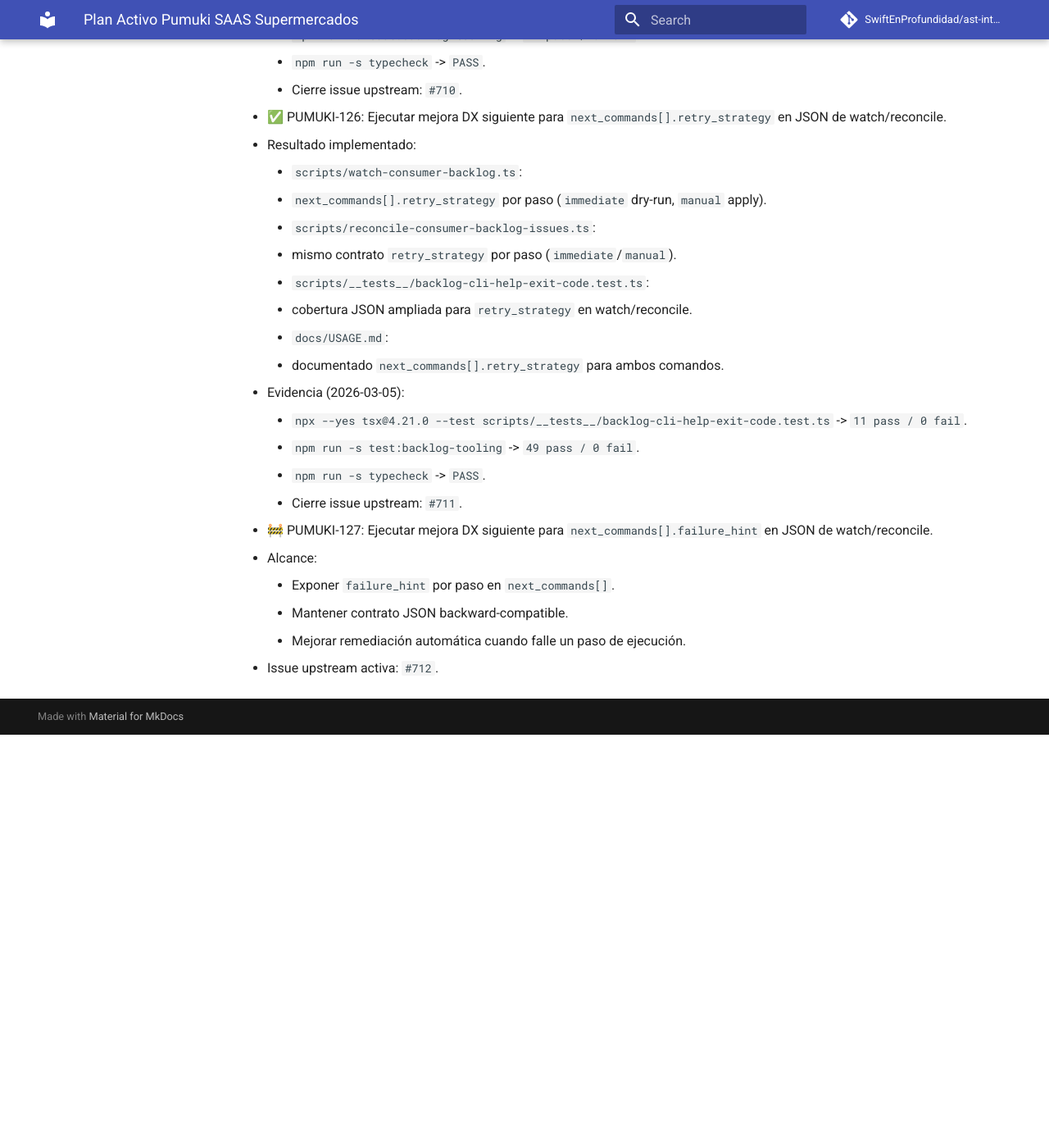
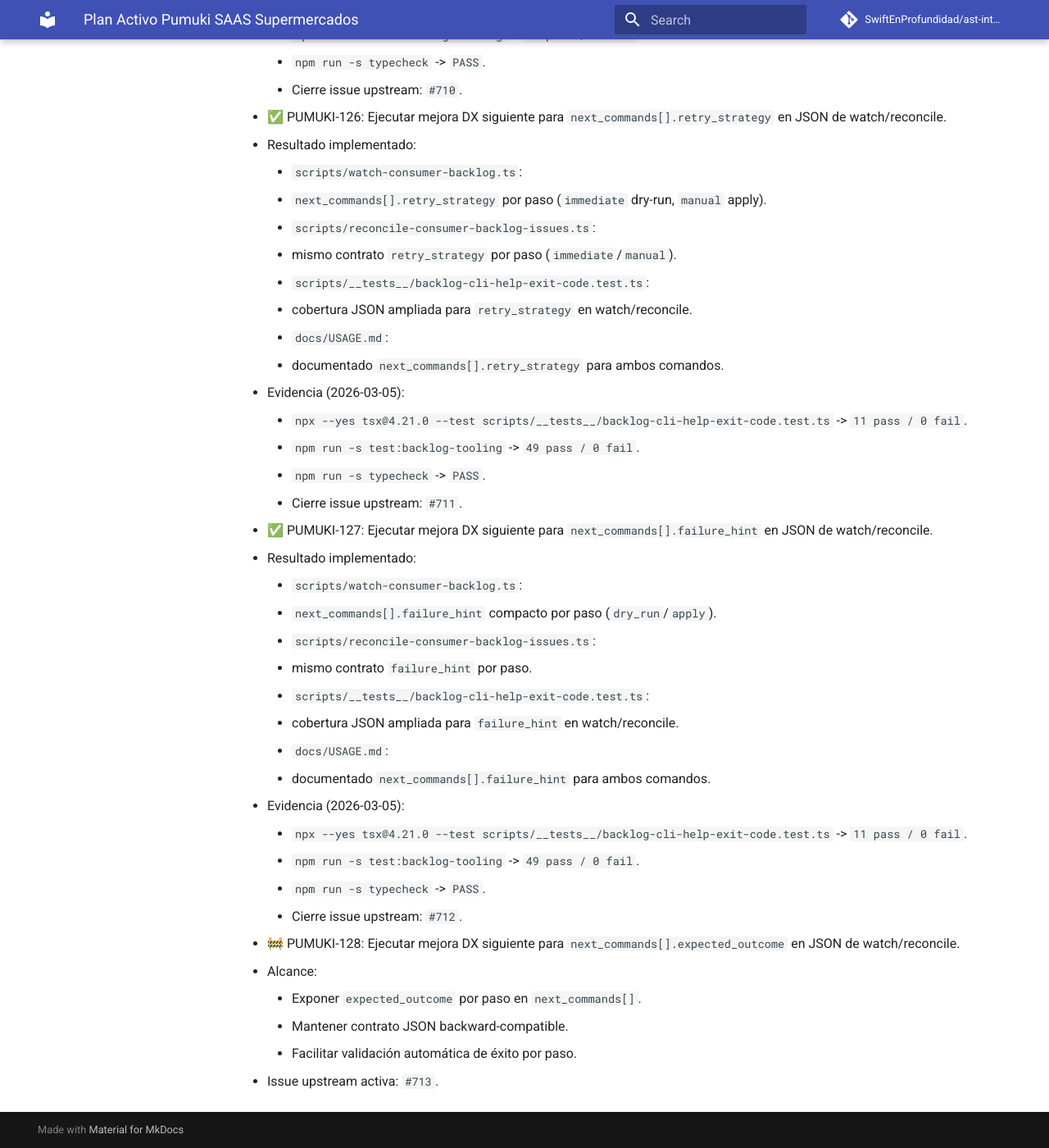
Before and after one commit to SwiftEnProfundidad/ast-intelligence-hooks, an MkDocs documentation site: the page built from docs/seguimiento-activo-pumuki-saas-supermercados.md, in a window 1280 px wide and 1400 px high, scrolled down 55470 px. Shown: the whole window at 82% size. Built offline with MkDocs 1.6.1 and Material for MkDocs 9.7.7, drawn with Linux system fonts in a browser that asks for light colours; comment, search, counter and statistics services are not loaded; before the commit the page ends 56366 px from its top, so only the background shows below that.

Commit message:
feat(backlog-tooling): add next_commands failure_hint metadata

```diff
--- a/docs/seguimiento-activo-pumuki-saas-supermercados.md
+++ b/docs/seguimiento-activo-pumuki-saas-supermercados.md
@@ -1574,9 +1574,25 @@
     - `npm run -s typecheck` -> `PASS`.
     - Cierre issue upstream: `#711`.
 
-- 🚧 PUMUKI-127: Ejecutar mejora DX siguiente para `next_commands[].failure_hint` en JSON de watch/reconcile.
+- ✅ PUMUKI-127: Ejecutar mejora DX siguiente para `next_commands[].failure_hint` en JSON de watch/reconcile.
+  - Resultado implementado:
+    - `scripts/watch-consumer-backlog.ts`:
+      - `next_commands[].failure_hint` compacto por paso (`dry_run`/`apply`).
+    - `scripts/reconcile-consumer-backlog-issues.ts`:
+      - mismo contrato `failure_hint` por paso.
+    - `scripts/__tests__/backlog-cli-help-exit-code.test.ts`:
+      - cobertura JSON ampliada para `failure_hint` en watch/reconcile.
+    - `docs/USAGE.md`:
+      - documentado `next_commands[].failure_hint` para ambos comandos.
+  - Evidencia (2026-03-05):
+    - `npx --yes tsx@4.21.0 --test scripts/__tests__/backlog-cli-help-exit-code.test.ts` -> `11 pass / 0 fail`.
+    - `npm run -s test:backlog-tooling` -> `49 pass / 0 fail`.
+    - `npm run -s typecheck` -> `PASS`.
+    - Cierre issue upstream: `#712`.
+
+- 🚧 PUMUKI-128: Ejecutar mejora DX siguiente para `next_commands[].expected_outcome` en JSON de watch/reconcile.
   - Alcance:
-    - Exponer `failure_hint` por paso en `next_commands[]`.
+    - Exponer `expected_outcome` por paso en `next_commands[]`.
     - Mantener contrato JSON backward-compatible.
-    - Mejorar remediación automática cuando falle un paso de ejecución.
-  - Issue upstream activa: `#712`.
+    - Facilitar validación automática de éxito por paso.
+  - Issue upstream activa: `#713`.
```
Also changed, not shown: docs/USAGE.md (+2 -0 lines), docs/registro-maestro-de-seguimiento.md (+2 -2 lines), 3 other files.
